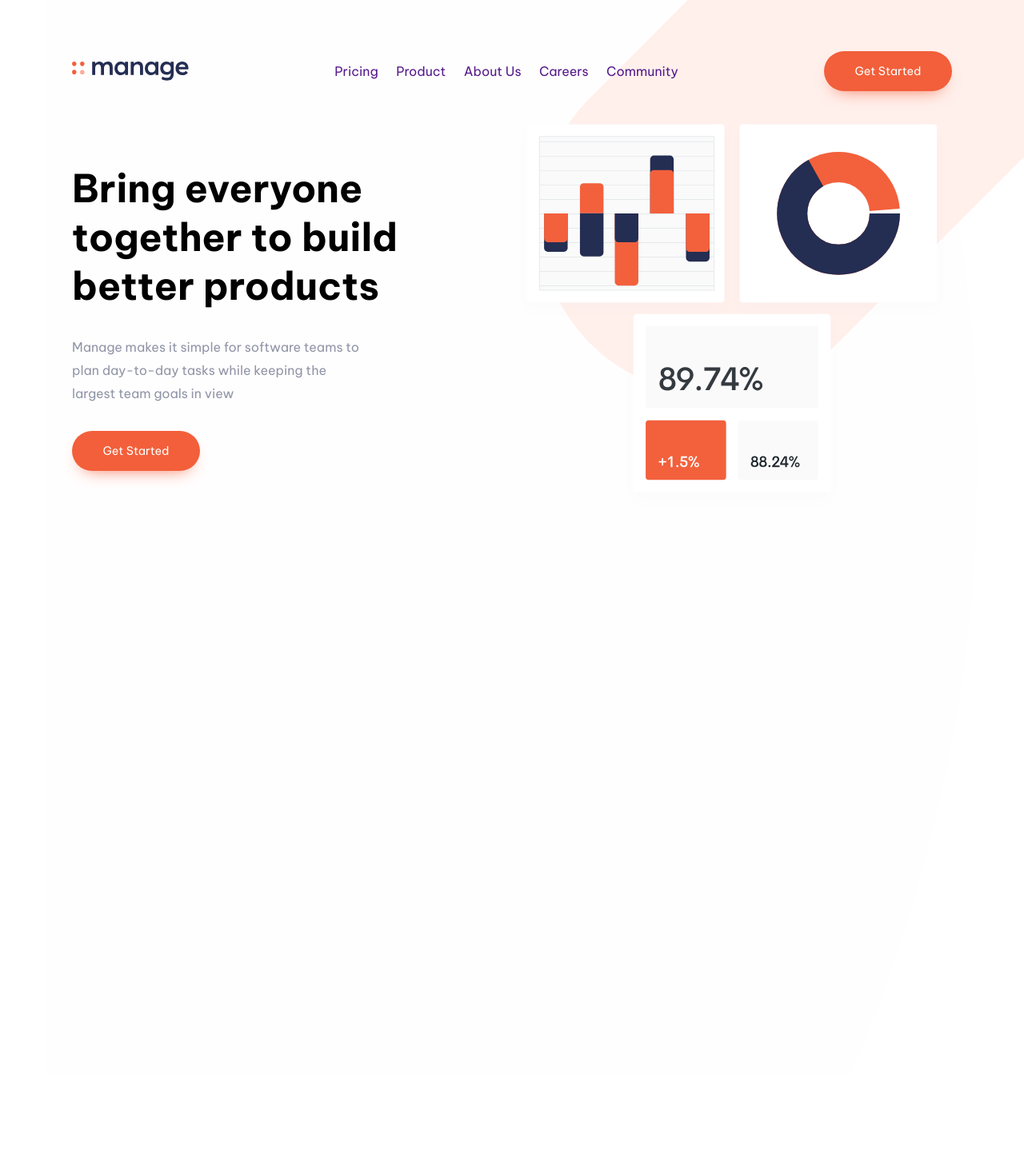
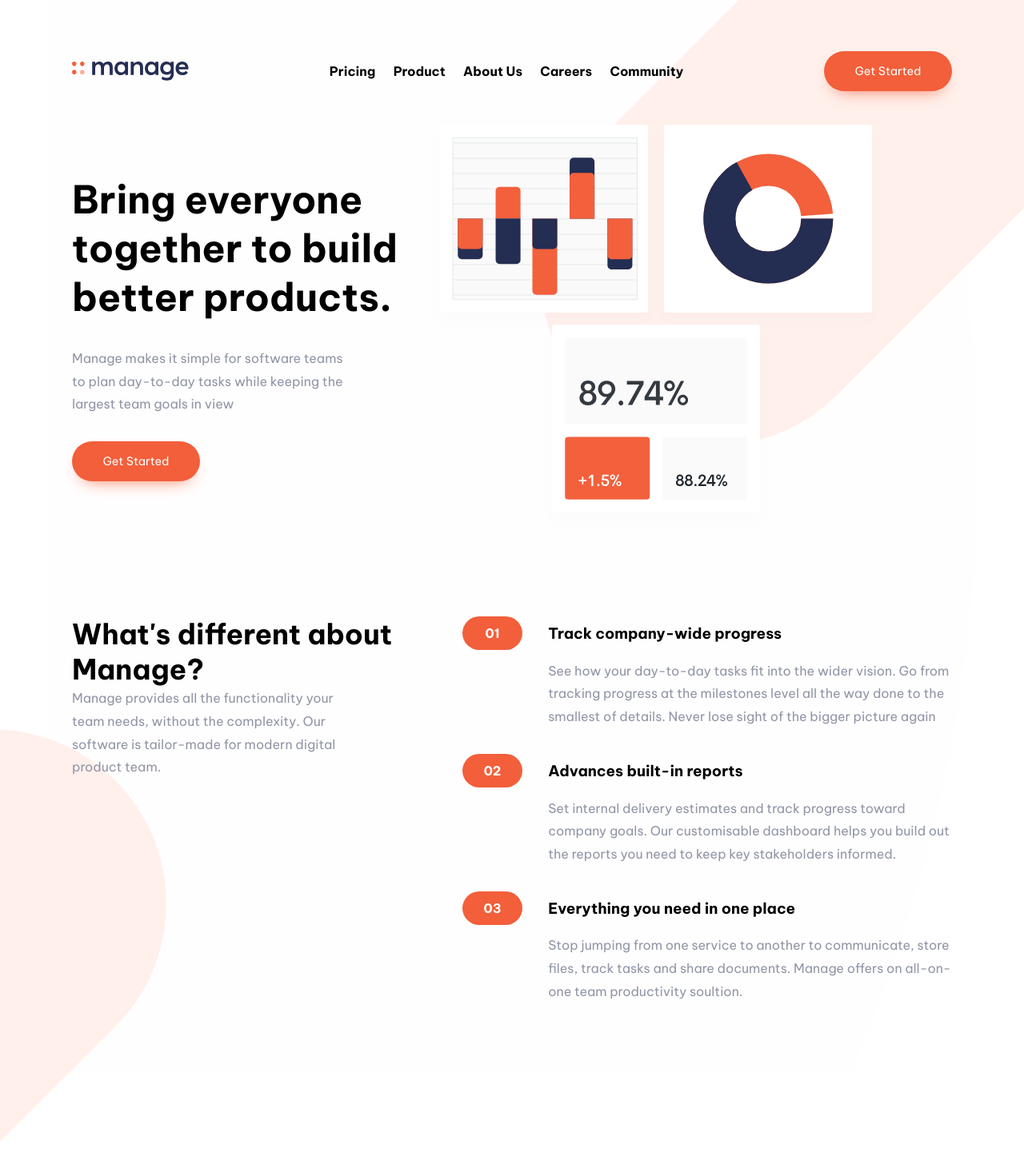
Before and after one commit to MichalHeron/manage-landing-page, a React (Vite) app: page / in a window 1280 px wide. Shown: the top 1466 px of the page at 80% size. Before the commit the page ends 1344 px from the top, so only its background shows below. Built offline with nearby package versions, Linux system fonts and the light colour scheme.

Commit message:
section detail added

```diff
--- a/src/App.jsx
+++ b/src/App.jsx
@@ -2,6 +2,7 @@ import { useState } from 'react'
 import './style/App.scss'
 import Navigation from './components/Navigation'
 import IntroducingSection from './components/Introducing'
+import DetailsSection from './components/Details'
 
 function App() {
 	return (
@@ -9,6 +10,7 @@ function App() {
 			<div className='container'>
 				<Navigation />
 				<IntroducingSection />
+				<DetailsSection />
 			</div>
 		</>
 	)
--- /dev/null
+++ b/src/components/Details.jsx
@@ -0,0 +1,49 @@
+import React from 'react'
+import introImg from '../../images/illustration-intro.svg'
+import bcgElement from '../../images/bg-tablet-pattern.svg'
+import '../style/Contents.scss'
+
+export default function DetailsSection() {
+	return (
+		<section className='details'>
+			<div className='boxContainer'>
+				<div className='description'>
+					<h2>What's different about Manage?</h2>
+					<p>
+						Manage provides all the functionality your team needs, without the complexity. Our software is tailor-made
+						for modern digital product team.
+					</p>
+				</div>
+
+				<div className='list'>
+					<div className='descriptionList'>
+						<div className='listPointBox'>01</div>
+						<h3>Track company-wide progress</h3>
+						<p>
+							See how your day-to-day tasks fit into the wider vision. Go from tracking progress at the milestones level
+							all the way done to the smallest of details. Never lose sight of the bigger picture again
+						</p>
+					</div>
+					<div className='descriptionList'>
+						<div className='listPointBox'>02</div>
+						<h3>Advances built-in reports</h3>
+						<p>
+							Set internal delivery estimates and track progress toward company goals. Our customisable dashboard helps
+							you build out the reports you need to keep key stakeholders informed.
+						</p>
+					</div>
+					<div className='descriptionList'>
+						<div className='listPointBox'>03</div>
+						<h3>Everything you need in one place</h3>
+						<p>
+							Stop jumping from one service to another to communicate, store files, track tasks and share documents.
+							Manage offers on all-on-one team productivity soultion.
+						</p>
+					</div>
+				</div>
+
+				<img src={bcgElement} className='backgroundElement_2'></img>
+			</div>
+		</section>
+	)
+}
--- a/src/components/Introducing.jsx
+++ b/src/components/Introducing.jsx
@@ -1,15 +1,14 @@
 import React from 'react'
 import introImg from '../../images/illustration-intro.svg'
 import bcgElement from '../../images/bg-tablet-pattern.svg'
-import '../style/Introducing.scss'
+import '../style/Contents.scss'
 
 export default function IntroducingSection() {
 	return (
-		<>
-			<img src={bcgElement} className='backgroundElement'></img>
-			<div className='introducingContainer'>
-				<div className='introducingDescription'>
-					<h1>Bring everyone together to build better products</h1>
+		<section className='introducing'>
+			<div className='boxContainer'>
+				<div className='description'>
+					<h1>Bring everyone together to build better products.</h1>
 					<p>
 						Manage makes it simple for software teams to plan day-to-day tasks while keeping the largest team goals in
 						view
@@ -19,7 +18,8 @@ export default function IntroducingSection() {
 				<div className='introducingImages'>
 					<img src={introImg} alt='imagesWithExamples'></img>
 				</div>
+				<img src={bcgElement} className='backgroundElement_1'></img>
 			</div>
-		</>
+		</section>
 	)
 }
--- a/src/style/App.scss
+++ b/src/style/App.scss
@@ -4,7 +4,6 @@ $BrightRed: hsl(12, 88%, 59%);
 	margin: 0;
 	padding: 0;
 	font-family: 'Be Vietnam Pro', sans-serif;
-
 }
 
 body {
@@ -23,16 +22,27 @@ body {
 	background-size: cover;
 	background-position: center;
 }
+section {
+	margin-bottom: 6rem;
+}
+button,
+.listPointBox {
+	background-color: $BrightRed;
+	color: white;
+	border: none;
+	border-radius: 5rem;
+	font-size: 0.9rem;
+}
+
+.listPointBox {
+	font-weight: bold;
+	font-size: 1rem;
+	padding: 0.7rem;
+}
 
 button {
-	background-color: $BrightRed;
-	color: white;
 	cursor: pointer;
-	border: none;
 	padding: 1rem;
-	border-radius: 5rem;
-	font-size: 0.9rem;
-	// height: 3rem;
 	box-shadow: 0px 10px 22px -13px $BrightRed;
 	-webkit-box-shadow: 0px 10px 22px -13px $BrightRed;
 	-moz-box-shadow: 0px 10px 22px -13px $BrightRed;
--- /dev/null
+++ b/src/style/Contents.scss
@@ -0,0 +1,99 @@
+$DarkGrayishBlue: hsl(227, 12%, 61%);
+
+.backgroundElement_1,
+.backgroundElement_2 {
+	position: absolute;
+	z-index: -1;
+}
+.backgroundElement_1 {
+	top: -16rem;
+	right: -13rem;
+}
+.backgroundElement_2 {
+	top: 57rem;
+	right: 67rem;
+}
+
+.boxContainer {
+	display: flex;
+	.description,
+	.descriptionList {
+		p {
+			color: $DarkGrayishBlue;
+			line-height: 1.8rem;
+		}
+	}
+	.description {
+		width: 40%;
+		display: flex;
+		flex-direction: column;
+		text-align: left;
+		justify-content: center;
+		h1,
+		p {
+			padding-bottom: 2rem;
+		}
+
+		h1 {
+			font-size: 3rem;
+		}
+
+		h2 {
+			font-size: 2.2rem;
+		}
+		p {
+			padding-right: 19%;
+		}
+	}
+
+	.list {
+		width: 60%;
+		padding-left: 5rem;
+		.descriptionList {
+			display: grid;
+			grid-template-columns: 4.7rem auto;
+			gap: 0.7rem 2rem;
+			padding-bottom: 2rem;
+			h3,
+			p {
+				display: flex;
+				grid-column: 2 / 3;
+			}
+			h3 {
+				grid-row: 1 / 2;
+				justify-content: left;
+				align-items: center;
+			}
+			p {
+				grid-row: 2 / 3;
+				text-align: left;
+			}
+			.listPointBox {
+				grid-column: 1 / 2;
+				grid-row: 1 / 2;
+				display: flex;
+				justify-content: center;
+				align-items: center;
+			}
+		}
+
+		.introducingImages {
+			width: 60%;
+			margin: auto 0;
+			padding-left: 5rem;
+			img {
+				width: 100%;
+			}
+		}
+	}
+}
+
+
+
+.details {
+	.boxContainer {
+		.description {
+			justify-content: start;
+		}
+	}
+}
--- a/src/style/Introducing.scss
+++ /dev/null
@@ -1,44 +0,0 @@
-$DarkGrayishBlue: hsl(227, 12%, 61%);
-
-.backgroundElement {
-	position: absolute;
-	top: -20rem;
-	right: -13rem;
-	z-index: -1;
-}
-
-.introducingContainer {
-	display: flex;
-	.introducingDescription {
-		width: 50%;
-		display: flex;
-		flex-direction: column;
-		text-align: left;
-		justify-content: center;
-		h1,
-		p {
-			padding-bottom: 2rem;
-		}
-
-		h1 {
-			font-weight: bold;
-			font-size: 3rem;
-		}
-
-		p {
-			color: $DarkGrayishBlue;
-			padding-right: 34%;
-			line-height: 1.8rem;
-		}
-
-		// button {
-		// }
-	}
-	.introducingImages {
-		width: 50%;
-		margin: auto 0;
-		img {
-			width: 100%;
-		}
-	}
-}
--- a/src/style/Navigation.scss
+++ b/src/style/Navigation.scss
@@ -22,6 +22,10 @@
 			cursor: pointer;
 			margin: 0 0.7rem;
 		}
+		 a:visited, a{
+			color: black;
+			font-weight: bold;
+		 }
 	}
 
 	// button {
```
